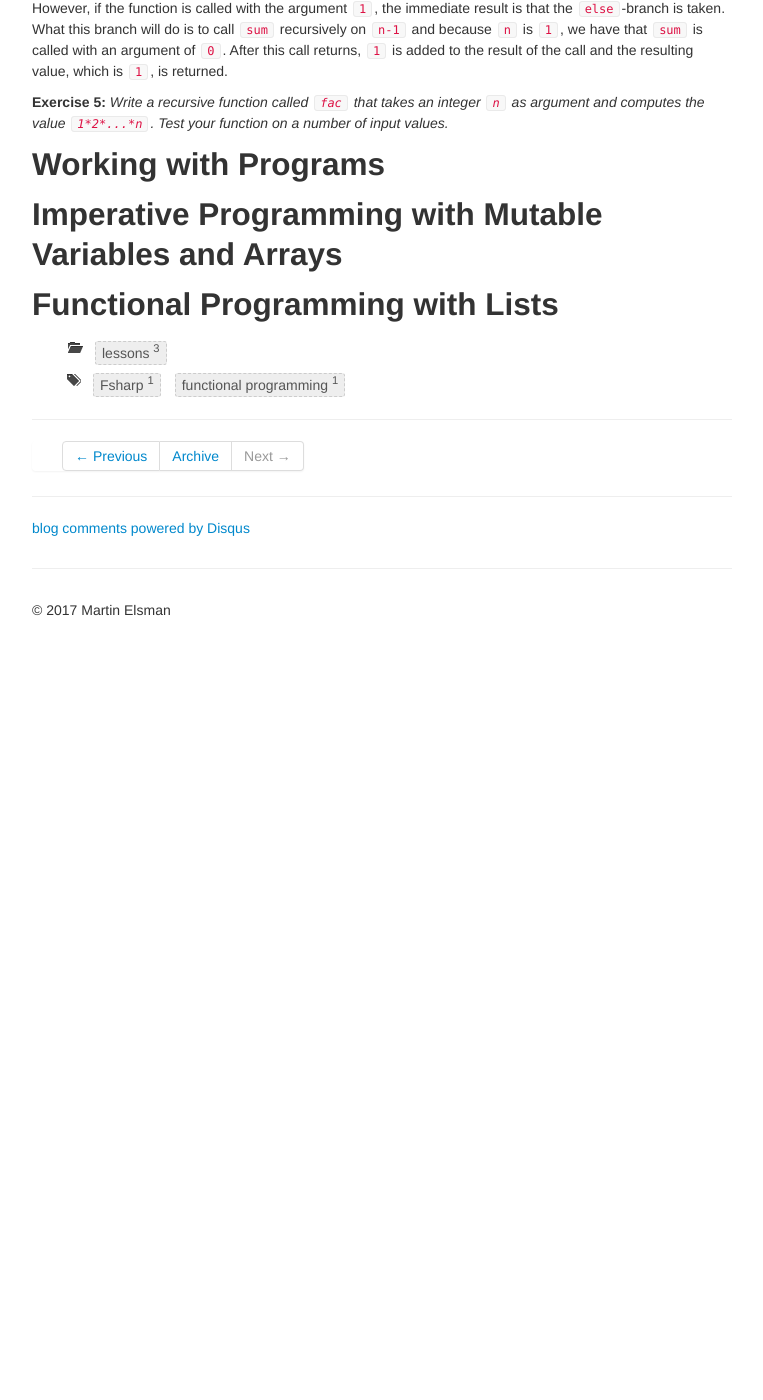
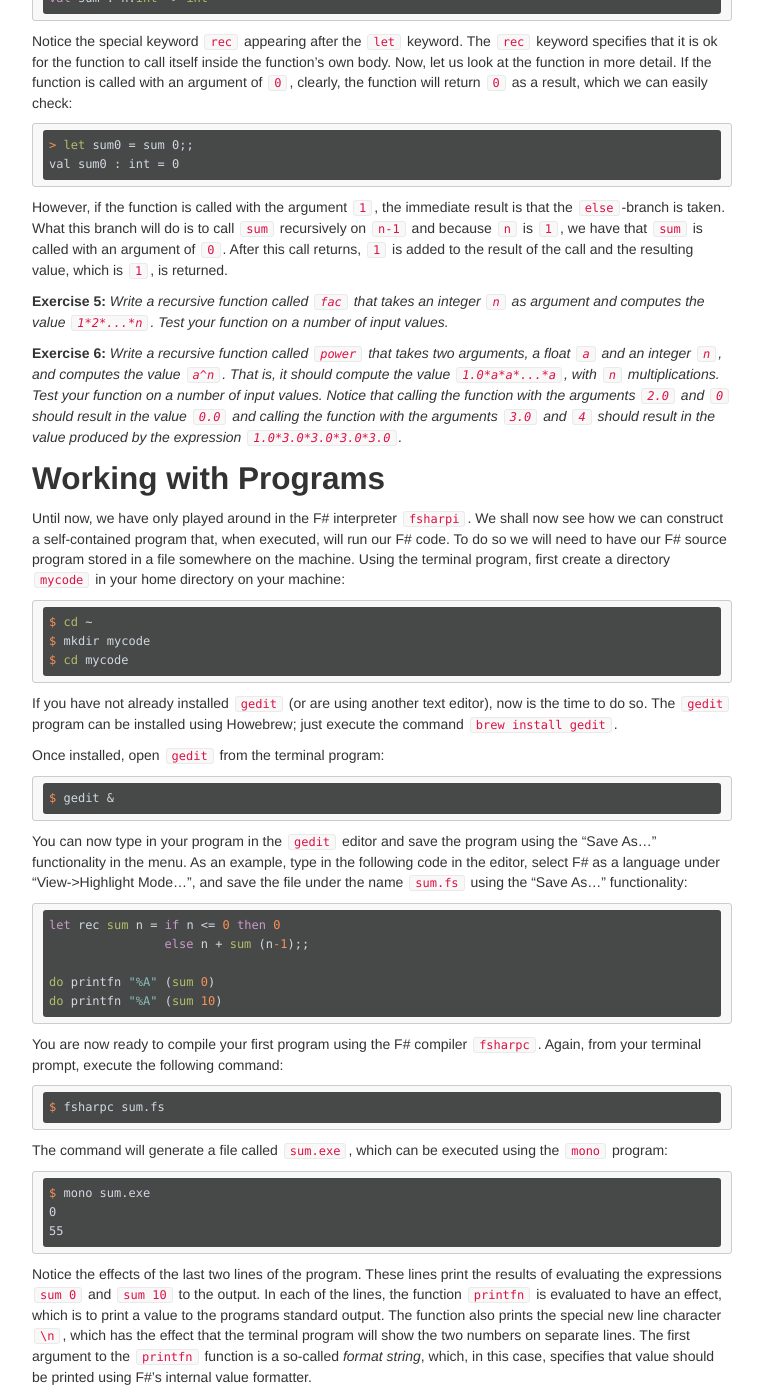
Before and after one commit to melsman/melsman.github.io, a Jekyll site: the page built from _posts/2017-11-03-getting-started-with-fsharp.md, in a window 1280 px wide and 1400 px high, scrolled down 6276 px. Shown: the whole window, without its empty margins (258-1021 px from the left). Built offline with Jekyll 4.4.1, drawn with Linux system fonts in a browser that asks for light colours; comment, search, counter and statistics services are not loaded; before the commit the page ends 6906 px from its top, so only the background shows below that; some of the changed text lies outside the part shown.

Commit message:
new text

````diff
--- a/_posts/2017-11-03-getting-started-with-fsharp.md
+++ b/_posts/2017-11-03-getting-started-with-fsharp.md
@@ -51,15 +51,13 @@ For help type #help;;
 The `fsharpi` program accepts commands as input, but it is also
 possible to type in an F# expression. Here is an example:
 
-```
+```fsharp
 > 4+2*8;;
 val it : int = 20
-
->
 ```
 
-Notice that expressions and commands needs to be terminated with
-`;;` to indicate that `fsharpi` can process the input. After
+Notice that expressions and commands need to be terminated with
+`;;` to indicate that `fsharpi` can start processing the input. After
 `fsharpi` receives the input, a number of things happen. First, the
 input is analysed and it is determined that the input corresponds to
 an expression that has type `int`. Then the expression is compiled
@@ -73,19 +71,20 @@ evaluated only if the expression can be given a type (in this case
 so-called variable `it`, which the user can refer to later if the
 result is needed for another computation:
 
-```
+```fsharp
 > (it+3)*2;;
 val it : int = 23
 ```
 
 From the above interaction, we see that F# remembers the value of the
-variable `it` when calculating the value of the new expression, but
-we also see that the variable `it` is now replaced with a new
-binding, which associates the variable `it` with the value
-`46`. We shall see later that a programmer can easily bind values to
-new variables and that the programmer may choose names for variables
-almost arbitrarily. Notice also that the programmer may use
-parentheses to circumvent the usual precedence rules of mathematics.
+variable `it` when calculating the value of the new expression, but we
+also see that the variable `it` is now replaced with a new binding,
+which associates the variable `it` with the value `46`. We shall see
+later that a programmer can easily bind values to new variables and
+that the programmer may choose names for variables almost
+arbitrarily. Notice also that the programmer may use parentheses to
+circumvent the usual precedence rules of mathematics. To exit the F#
+interpreter, type the command `#q;;`.
 
 F# has support for a large number of built-in types, including
 integers (`int`), double-precision floats (`float`), strings
@@ -98,21 +97,25 @@ be specified by saying that `+` has the (function) type `int -> int
 -> int`. In short, we shall often use the following syntax to specify
 this property:
 
-    val (+) : int -> int -> int
+```fsharp
+val (+) : int -> int -> int
+```
 
 Similarly, other operations on integers are available as well:
 
-    val (-) : int -> int -> int
-    val (*) : int -> int -> int
-    val (/) : int -> int -> int
-    val abs : int -> int
-    val max : int -> int -> int
-    val min : int -> int -> int
+```fsharp
+val (-) : int -> int -> int
+val (*) : int -> int -> int
+val (/) : int -> int -> int
+val abs : int -> int
+val max : int -> int -> int
+val min : int -> int -> int
+```
 
 **Exercise 1:** _Play around with various expressions in the
 `fsharpi` program and evaluate the result of computing the number of
 minutes it takes for a train to run from Copenhagen to Aarhus given
-that it runs on average 145km/hour and that the distance between
+that it runs on average 120km/hour and that the distance between
 Copenhagen and Aarhus is 290km._
 
 Of course, it is possible to program with values other than integers,
@@ -120,16 +123,26 @@ as indicated by the fact that F# supports other types than
 `int`. For instance, F# supports programming with 64-bit
 double-precision floating-point values, which have type `float`:
 
-```
+```fsharp
 > sin(4.9+float(2*8));;
 val it : float = 0.8871575287
 ```
 
 The value resulting from evaluating the expression is determined to
-have type `float` and, again, the result of evaluating the
-expression is bound to the variable `it`. We also see that it is
-possible to use the `float(...)` function to convert an integer
-value into a value of type `float`.
+have type `float` and, again, the result of evaluating the expression
+is bound to the variable `it`. We also see that it is possible to use
+the `float(...)` function to convert an integer value into a value of
+type `float`. However, we can also see that F# is somewhat rigid in
+this respect; it does not allow you to mix integers and floats in
+operations without you using the `float` function:
+
+```fsharp
+> 4.9+8;;
+  4.9+8;;
+  ----^
+
+...(2,5): error FS0001: The type 'int' does not match the type 'float'
+```
 
 **Exercise 2:** _The formula for calculating the body-mass-index for a
 person is identical to the weight of the person (in kilos) divided by
@@ -142,7 +155,7 @@ As mentioned, it is possible in F# for a programmer to bind a value to
 an identifier specified by the programmer. Such a binding is
 introduced with a so-called `let` construct:
 
-```
+```fsharp
 > let myhousenumber = 24;;
 val myhousenumber : int = 24
 > let nexthousenumber = myhousenumber + 1;;
@@ -157,7 +170,9 @@ As we can see, it is straightforward to create new bindings and to use
 the values associated to the introduced variables. In the above code,
 notice the use of the sine-function:
 
-    val sin : float -> float
+```fsharp
+val sin : float -> float
+```
 
 Other functions (besides most of those available on integers) are
 available on floats as well. Such functions include `cos`, `tan`,
@@ -167,7 +182,7 @@ available on floats as well. Such functions include `cos`, `tan`,
 
 Another essential data type available in F# is the `string` type:
 
-```
+```fsharp
 > let hello = "Hello";;
 val hello : string = "Hello"
 
@@ -179,7 +194,9 @@ Here we see that string constants are sequences of characters and that
 string constants are enclosed in double quotes ("). Moreover, the
 operator `+` is _overloaded_ to also work for strings:
 
-    val (+) : string -> string -> string
+```fsharp
+val (+) : string -> string -> string
+```
 
 The effect of "adding" to strings, which is also called _catenation_,
 is to create a new string that contains the argument strings put together in
@@ -192,7 +209,7 @@ bindings. The module containing string-operations is the module
 so-called _dot-notation_, which allows us, for instance, to get
 information about the length of a string:
 
-```
+```fsharp
 > let mylen = String.length mystring;;
 val mylen : int = 11
 ```
@@ -201,7 +218,7 @@ We see that the result of applying the `String.length` function to a
 concrete string is an integer, which we can also see by inspecting the
 function:
 
-```
+```fsharp
 > String.length;;
 val it : (string -> int) = <fun:it@24>
 ```
@@ -216,7 +233,7 @@ The type `bool` represents the set of boolean values containing
 precisely the values `true` and `false`. Boolean values are, for instance,
 resulting from comparing values for equality and inequality:
 
-```
+```fsharp
 > 2 < 3;;
 val it : bool = true
 
@@ -229,13 +246,15 @@ boolean _disjunction_ (`||`), which implements boolean "and" and
 boolean "or", respectively. It is also possible to negate boolean
 values, using the function `not`:
 
-    val (&&) : bool -> bool -> bool
-    val (||) : bool -> bool -> bool
-    val not  : bool -> bool
+```fsharp
+val (&&) : bool -> bool -> bool
+val (||) : bool -> bool -> bool
+val not  : bool -> bool
+```
 
 Here is an example of a boolean expression:
 
-```
+```fsharp
 > 2 < 3 && 5 >= 5;;
 val it : bool = true
 ```
@@ -247,7 +266,7 @@ Booleans may also be used for controling program evaluation paths
 through the use of _conditional_ expressions, also called if-then-else
 expressions:
 
-```
+```fsharp
 let age = 17;;
 val age : int = 17
 
@@ -284,7 +303,7 @@ attempt to make sense of the input. Once the function is defined, we
 can apply the function to different arguments and observe that the
 function behaves differently on different input:
 
-```
+```fsharp
 > legal 14;;
 val it : string = "driving is not ok"
 
@@ -296,7 +315,7 @@ Functions may take multiple parameters as input as exemplified in the
 following code that declares a function for determining the volume of
 a cylinder, given that the variable `pi` is bound already:
 
-```
+```fsharp
 > let volume r h = h*pi*r*r;;
 val volume : r:float -> h:float -> float
 ```
@@ -304,7 +323,7 @@ val volume : r:float -> h:float -> float
 It is straightforward to call the function `volume` as can be seen
 in the following code:
 
-```
+```fsharp
 > let vol1 = volume 1.0 10.0;;
 val vol1 : float = 31.4
 ```
@@ -342,7 +361,7 @@ the set of pairs where the first component is an integer and the
 second component is a floating point value. In F#, pair values are simply
 constructed using a `,`:
 
-```
+```fsharp
 > let p = 34, 2.7;;
 val p : int * float = (34, 2.7)
 ```
@@ -350,8 +369,10 @@ val p : int * float = (34, 2.7)
 To access the components of a pair, we can use the functions `fst`
 and `snd`:
 
-   val fst : 'a * 'b -> 'a
-   val snd : 'a * 'b -> 'b
+```fsharp
+val fst : 'a * 'b -> 'a
+val snd : 'a * 'b -> 'b
+```
 
 Here we see the first instance of so-called _generic types_, which are
 used in the types of the functions `fst` and `snd` to indicate
@@ -364,7 +385,7 @@ integers and return strings. As an example, here is a function that,
 given a readius value, returns a pair containing the circumvent and
 the area of a cirkle:
 
-```
+```fsharp
 > let lenarea r = (2.0*pi*r, pi*r*r);;
 val lenarea : r:float -> float * float
 ```
@@ -372,7 +393,7 @@ val lenarea : r:float -> float * float
 Now that the function is declared, we can apply it to a particular
 radius and extract the area value:
 
-```
+```fsharp
 > let area = snd(lenarea 5.0);;
 val area : float = 78.5
 ```
@@ -411,30 +432,194 @@ val sum : n:int -> int
 ```
 
 Notice the special keyword `rec` appearing after the `let`
-keyword. The `rec` keyword specifies that it is ok for the function
-to call itself inside the function's own body. Now, let us look at
-the function in more detail. If the function is called with an
-argument of `0`, clearly, the function will return `0` as
-a result, which we can easily check:
+keyword. The `rec` keyword specifies that it is ok for the function to
+call itself inside the function's own body. Now, let us look at the
+function in more detail. If the function is called with an argument of
+`0`, clearly, the function will return `0` as a result, which we can
+easily check:
 
-```
+```fsharp
 > let sum0 = sum 0;;
 val sum0 : int = 0
 ```
 
 However, if the function is called with the argument `1`, the
-immediate result is that the `else`-branch is taken. What this
-branch will do is to call `sum` recursively on `n-1` and because
-`n` is `1`, we have that `sum` is called with an argument of
-`0`. After this call returns, `1` is added to the result of the
-call and the resulting value, which is `1`, is returned.
+immediate result is that the `else`-branch is taken. What this branch
+will do is to call `sum` recursively on `n-1` and because `n` is `1`,
+we have that `sum` is called with an argument of `0`. After this call
+returns, `1` is added to the result of the call and the resulting
+value, which is `1`, is returned.
 
-**Exercise 5:** _Write a recursive function called `fac` that
-takes an integer `n` as argument and computes the value
-`1*2*...*n`. Test your function on a number of input values._
+**Exercise 5:** _Write a recursive function called `fac` that takes an
+integer `n` as argument and computes the value `1*2*...*n`. Test your
+function on a number of input values._
+
+**Exercise 6:** _Write a recursive function called `power` that takes
+two arguments, a float `a` and an integer `n`, and computes the value
+`a^n`. That is, it should compute the value `1.0*a*a*...*a`, with `n`
+multiplications. Test your function on a number of input
+values. Notice that calling the function with the arguments `2.0` and
+`0` should result in the value `0.0` and calling the function with the
+arguments `3.0` and `4` should result in the value produced by the
+expression `1.0*3.0*3.0*3.0*3.0`._
 
 ## Working with Programs
 
-## Imperative Programming with Mutable Variables and Arrays
+Until now, we have only played around in the F# interpreter
+`fsharpi`. We shall now see how we can construct a self-contained
+program that, when executed, will run our F# code. To do so we will
+need to have our F# source program stored in a file somewhere on the
+machine. Using the terminal program, first create a directory `mycode`
+in your home directory on your machine:
 
-## Functional Programming with Lists
+    $ cd ~
+    $ mkdir mycode
+    $ cd mycode
+
+If you have not already installed `gedit` (or are using another text
+editor), now is the time to do so. The `gedit` program can be
+installed using Howebrew; just execute the command `brew install
+gedit`.
+
+Once installed, open `gedit` from the terminal program:
+
+    $ gedit &
+
+You can now type in your program in the `gedit` editor and save the program
+using the "Save As..." functionality in the menu. As an example, type
+in the following code in the editor, select F# as a language under
+"View->Highlight Mode...", and save the file under the name `sum.fs`
+using the "Save As..." functionality:
+
+```fsharp
+let rec sum n = if n <= 0 then 0
+                else n + sum (n-1);;
+
+do printfn "%A" (sum 0)
+do printfn "%A" (sum 10)
+```
+
+You are now ready to compile your first program using the F# compiler
+`fsharpc`. Again, from your terminal prompt, execute the following command:
+
+    $ fsharpc sum.fs
+
+The command will generate a file called `sum.exe`, which can be
+executed using the `mono` program:
+
+    $ mono sum.exe
+    0
+    55
+
+Notice the effects of the last two lines of the program. These lines
+print the results of evaluating the expressions `sum 0` and `sum 10`
+to the output. In each of the lines, the function `printfn` is
+evaluated to have an effect, which is to print a value to the programs
+standard output. The function also prints the special new line
+character `\n`, which has the effect that the terminal program will
+show the two numbers on separate lines. The first argument to the
+`printfn` function is a so-called _format string_, which, in this
+case, specifies that value should be printed using F#'s internal value
+formatter.
+
+## Reading Input Lines
+
+We have seen how we can write a program that can write to the standard
+output, but we have not seen how we can get a program to read input
+from a user (or another program). Luckily, F# features a function for
+doing just this. The function is called `System.Console.ReadLine` and
+its type is `unit -> string`, where `unit` is a built-in type
+containing only one value, namely `()`.
+
+We can now write a program, say `sumN.fs`, that asks the user to type an
+integer _n_ and prints the value `sum` _n_:
+
+```fsharp
+let rec sum n = if n <= 0 then 0
+                else n + sum (n-1);;
+
+do printfn "Input a number, please:"
+let n : string = System.Console.ReadLine()
+
+do printfn "Sum(0..%s) = %A" n (sum (int(n)))
+```
+
+Notice the use of the `: string` type annotation in the `let`-binding
+for `n`; this annotation allows us to express our intention that n
+should contain a string. If we, for instance, had forgotten to give
+System.Console.ReadLine` the `unit` value as argument, the F# compiler
+would complain.
+
+Here is the result of compiling the program and executing it with the
+number `11` as input:
+
+    $ fsharpc --nologo sumN.fs
+    $ mono sumN.exe
+    Input a number, please:
+    11
+    Sum(0..11) = 66
+
+**Exercise 7:** _Use the body mass index calculation function
+`bmi_msg` from Exercise 4 and combine it with code that reads the
+user's weight and height from the terminal input and reports a message
+on the terminal output as a result._
+
+## Imperative Programming with Mutable Variables
+
+We shall now see how we can use so-called _mutable_ variables for
+storing values that change during the evaluation of a program. Whereas
+recursion is often better for encoding repetition, we shall also
+introduce the concepts of `while`-loops and `for`-loops.
+
+Here is a program, called `multableN.fs` that outputs a multiplication
+table on the terminal output:
+
+```fsharp
+do printfn "Enter an integer:"
+let x = System.Console.ReadLine()
+do printfn "Table:"
+let mutable i = 1
+while i <= 10 do
+  printfn "%A" (i*(int(x)))
+  i <- i + 1
+```
+
+When the program executes, the _body_ of the `while`-loop, which
+consists of the two indented lines of code, is executed 10 times and
+within the body, the variable `i` takes on different values for each
+iteration, caused by the statement `i <- i + 1`. Here is an example
+interaction with the program:
+
+    $ fsharpc --nologo multableN.fs
+    $ mono multableN.exe
+    bash-3.2$ mono multableN.exe
+    Enter an integer:
+    3
+    Table:
+    3
+    6
+    9
+    12
+    15
+    18
+    21
+    24
+    27
+    30
+
+**Exercise 8:** _Write a program `christmas` that reads an integer `n`
+and prints out a christmas tree of height `n`. The program may use the
+function `printf` to print a string without printing a newline
+character. Here is what the program should output when the number 4 is
+given as input:_
+
+```
+$ mono christmas.exe
+Enter an integer:
+3
+   *
+  ***
+ *****
+```
+
+## Functional Programming
````
Also changed, not shown: images/gedit.png (added).
